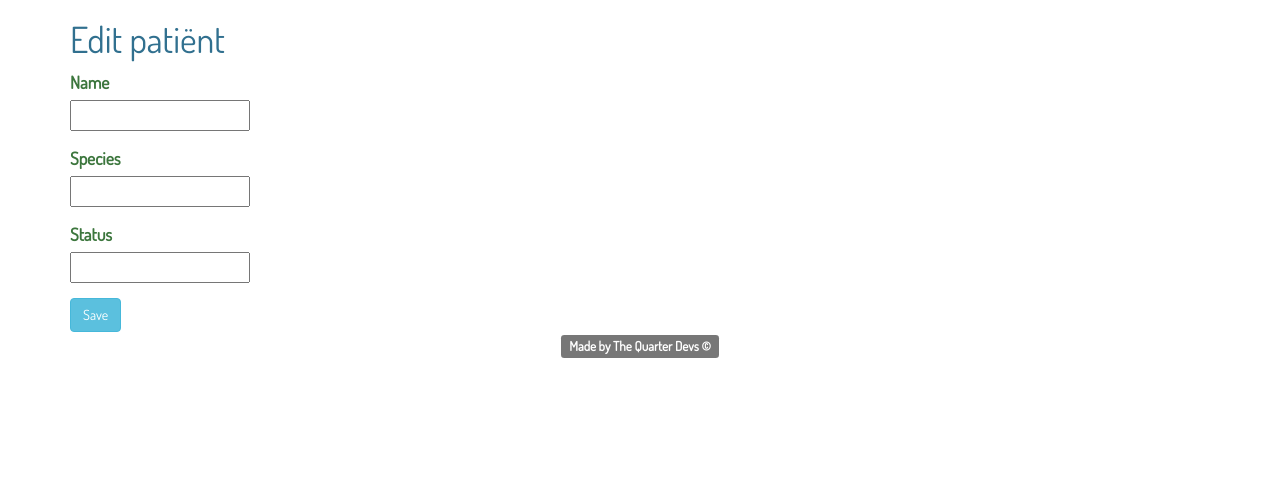
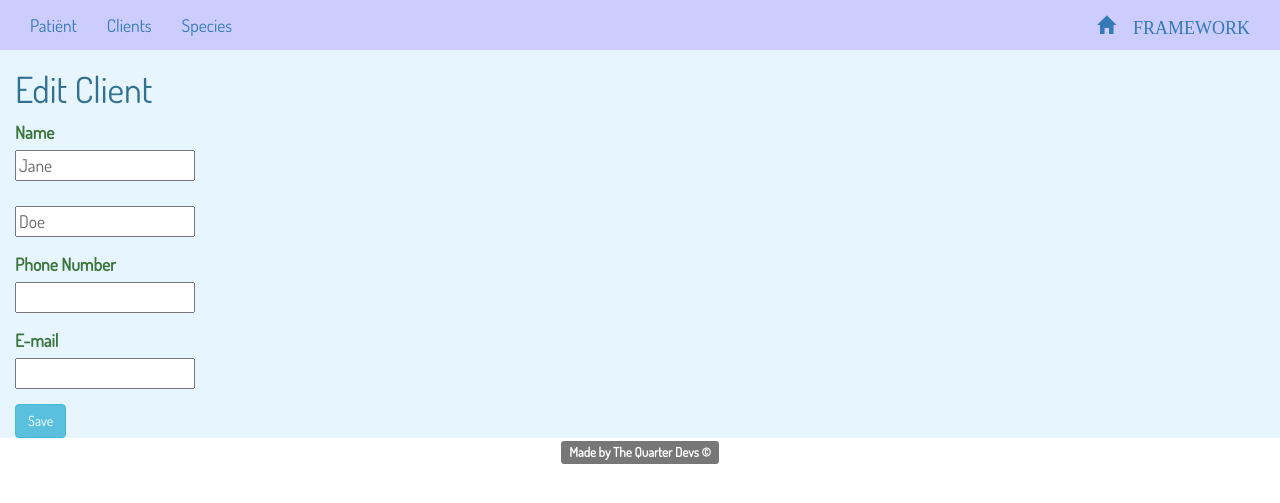
Before and after one commit to louiscocks/HospitalFramework, a PHP site: page /client/edit/1 in a window 1280 px wide. Shown: the top 503 px of the page. Run offline with PHP 8.4, Linux system fonts and the light colour scheme; data comes from the database, SQL or seed files in the repository; data that the repository does not hold is empty; some libraries are stand-ins or nearby versions.

Commit message:
Updated Client pages

```diff
--- a/controller/ClientController.php
+++ b/controller/ClientController.php
@@ -24,7 +24,7 @@ function updateSave(){
 	    exit();
     }
 
-	header("Location:" . URL . "clients/index");
+	header("Location:" . URL . "client/index");
 }
 
 function create(){
@@ -40,7 +40,7 @@ function createSave(){
 	    exit();
     }
 
-    header("Location:" . URL . "clients/index");
+    header("Location:" . URL . "client/index");
 }
 
 function delete($client_id){
@@ -50,7 +50,7 @@ function delete($client_id){
 	    exit();
     }
 
-    header("Location:" . URL . "clients/index");
+    header("Location:" . URL . "client/index");
 
 
 }
--- a/view/clients/edit.php
+++ b/view/clients/edit.php
@@ -1,24 +1,45 @@
+<div style="background-color: #ccccff;">
+<div class="container-fluid">
 
-<div class="container">
-<h1 class="text-info">Edit pati&euml;nt</h1>
-	<form action="<?= URL ?>patient/updateSave" method="post">
+    <div class="navbar-header navbar-right">
+
+      <a class="navbar-brand" href="index">
+      <span class="glyphicon glyphicon-home"> FRAMEWORK</span>
+      </a>
+
+    </div>
+
+    <ul class="nav navbar-nav">
+      <li><a href="patient">Pati&euml;nt</a></li>
+      <li><a href="client">Clients</a></li>
+      <li><a href="species">Species</a></li>
+    </ul>
+
+</div>
+</div>
+
+<div class="container-fluid" style="background-color: #e7f5fe;">
+<h1 class="text-info">Edit Client</h1>
+	<form action="<?= URL ?>client/updateSave" method="post">
 
 	  <div class="form-group">
 	    <label class="text-success">Name</label><br>
-		<input type="text" name="name" value="<?=$patients['name'];?>"><br>
+		<input type="text" name="client_firstname" value="<?=$clients['client_firstname'];?>"><br>
+		<br>
+		<input type="text" name="client_lastname" value="<?=$clients['client_lastname'];?>"><br>
 	  </div>
 
 	  <div class="form-group">
-		<label class="text-success">Species</label><br>
-		<input type="text" name="species" value="<?=$patients['species'];?>"><br>
+		<label class="text-success">Phone Number</label><br>
+		<input type="text" name="client_phonenumber" value="<?=$clients['client_phonenumber'];?>"><br>
 	  </div>
 
 	  <div class="form-group">
-		<label class="text-success">Status</label><br>
-		<input type="text" name="status" value="<?=$patients['status'];?>"><br>
+		<label class="text-success">E-mail</label><br>
+		<input type="text" name="client_email" value="<?=$clients['client_email'];?>"><br>
 	  </div>
 
-	    <input type="hidden" name="id" value="<?= $patients['id'];?>">
+	    <input type="hidden" name="client_id" value="<?= $clients['client_id'];?>">
 		<button type="submit" class="btn btn-info">Save</button>
 
 	</form>
```
Also changed, not shown: view/clients/create.php (+30 -9 lines), view/clients/delete.php (+29 -8 lines).
